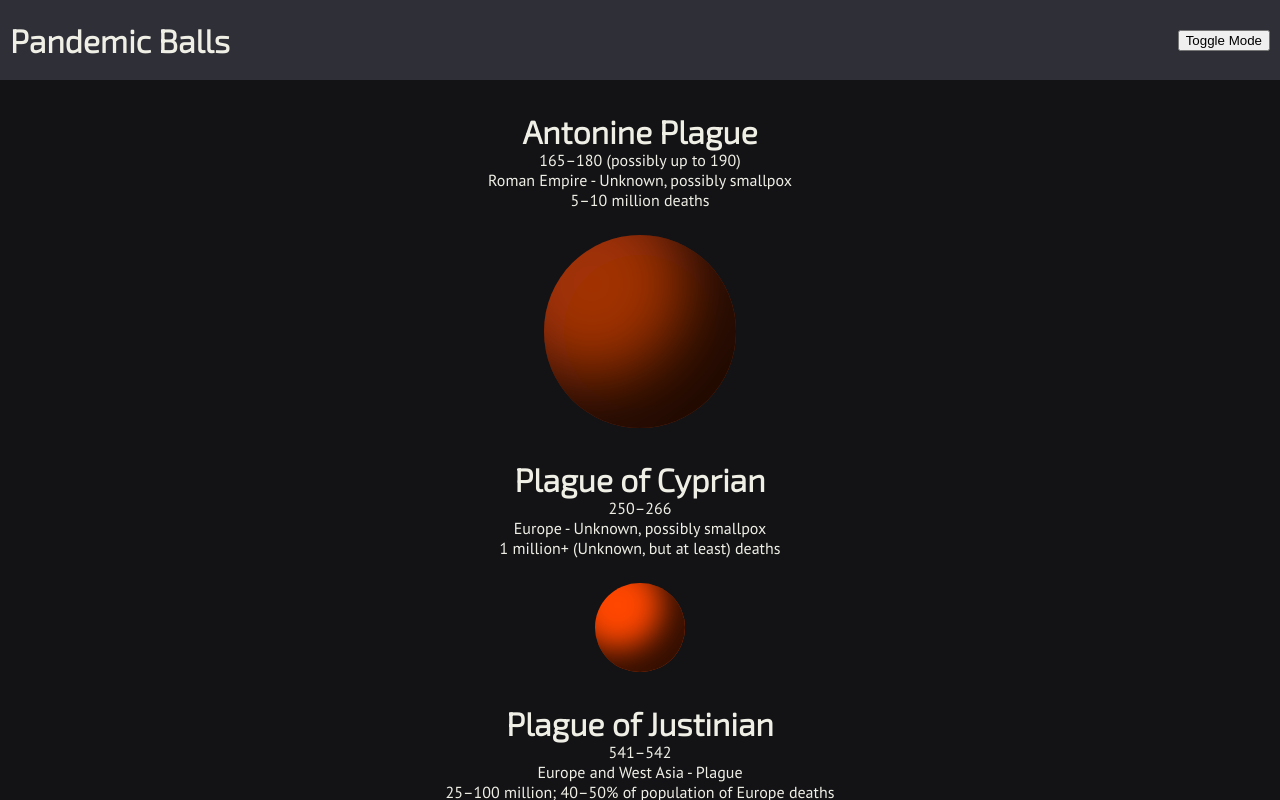
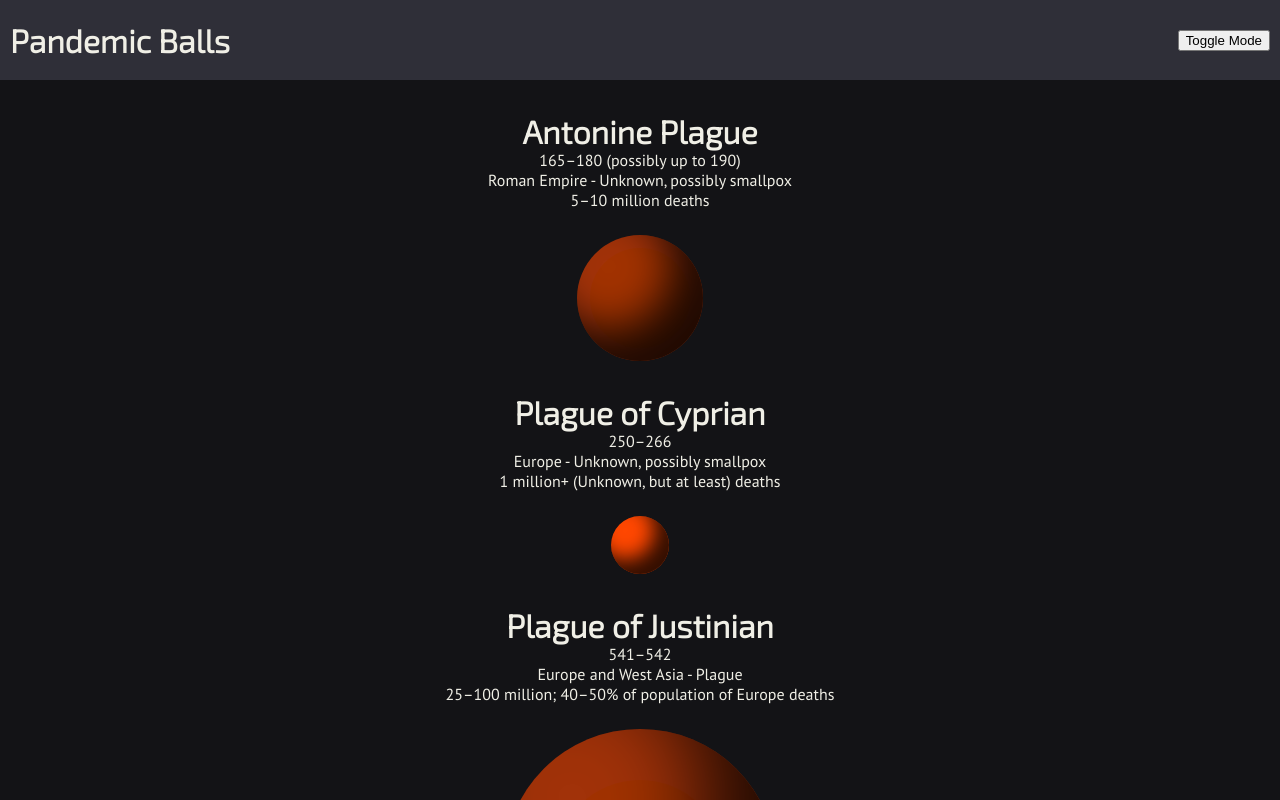
Before and after one commit to lebull/pandemicBalls, a React (Create React App) app: page / in a window 1280 px wide. Shown: the top 800 px of the page. Built offline with nearby package versions, Linux system fonts and the light colour scheme.

Commit message:
Tweak Scaling

```diff
--- a/src/components/events/Event.jsx
+++ b/src/components/events/Event.jsx
@@ -44,7 +44,7 @@ const EventCircle = (props) => {
         let circleSize = (eventscale / pxScale) ** (1 / 2);
 
         if (props.renderMode === RenderMode.threedee) {
-            pxScale = 1.4;
+            pxScale = 5;
             circleSize = (Math.round(eventscale / pxScale)) ** (1 / 3);
             returnStyle.boxShadow = `inset -${circleSize / 4}px -${circleSize / 4}px ${circleSize / 3}px rgba(0,0,0,0.8)`;
         }
```
